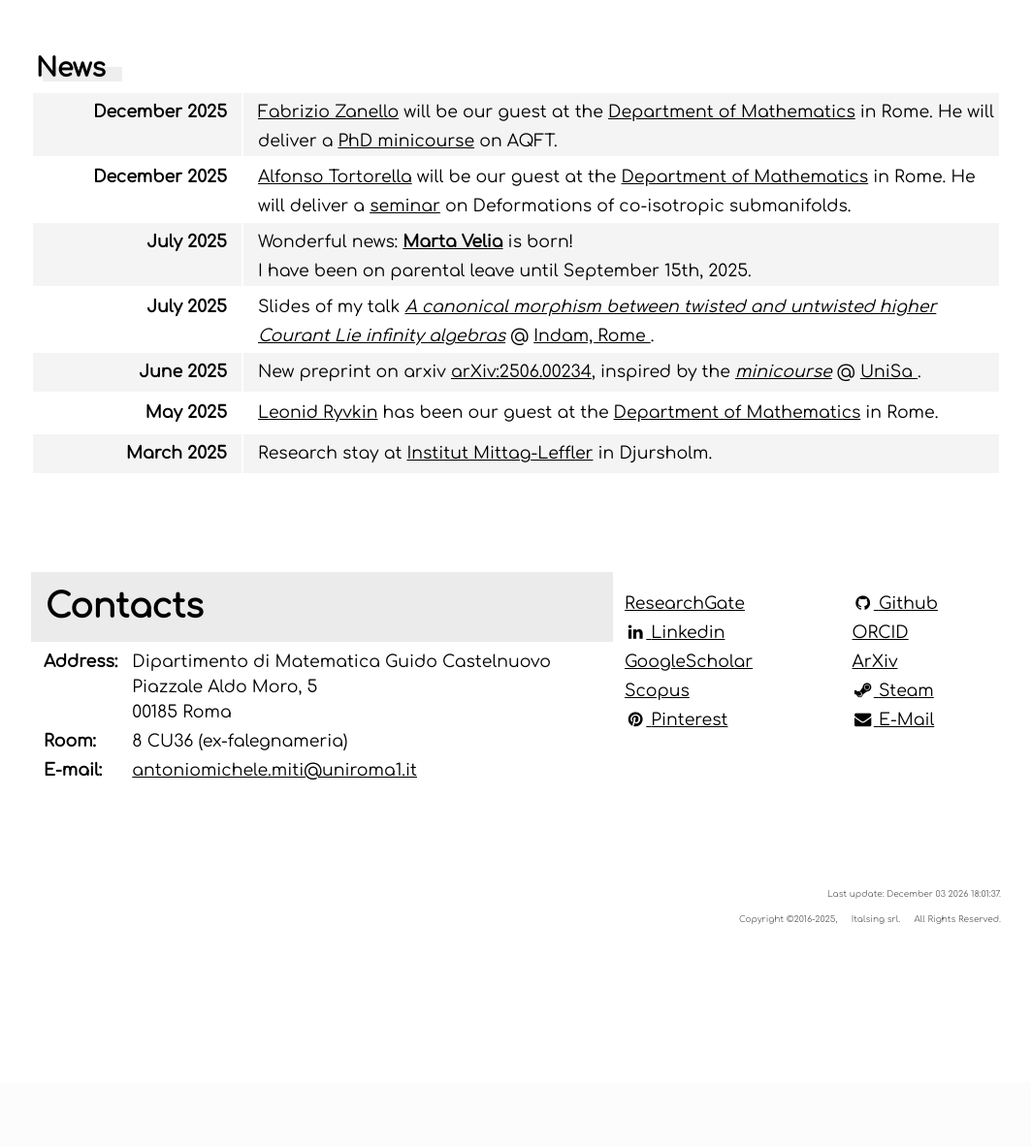
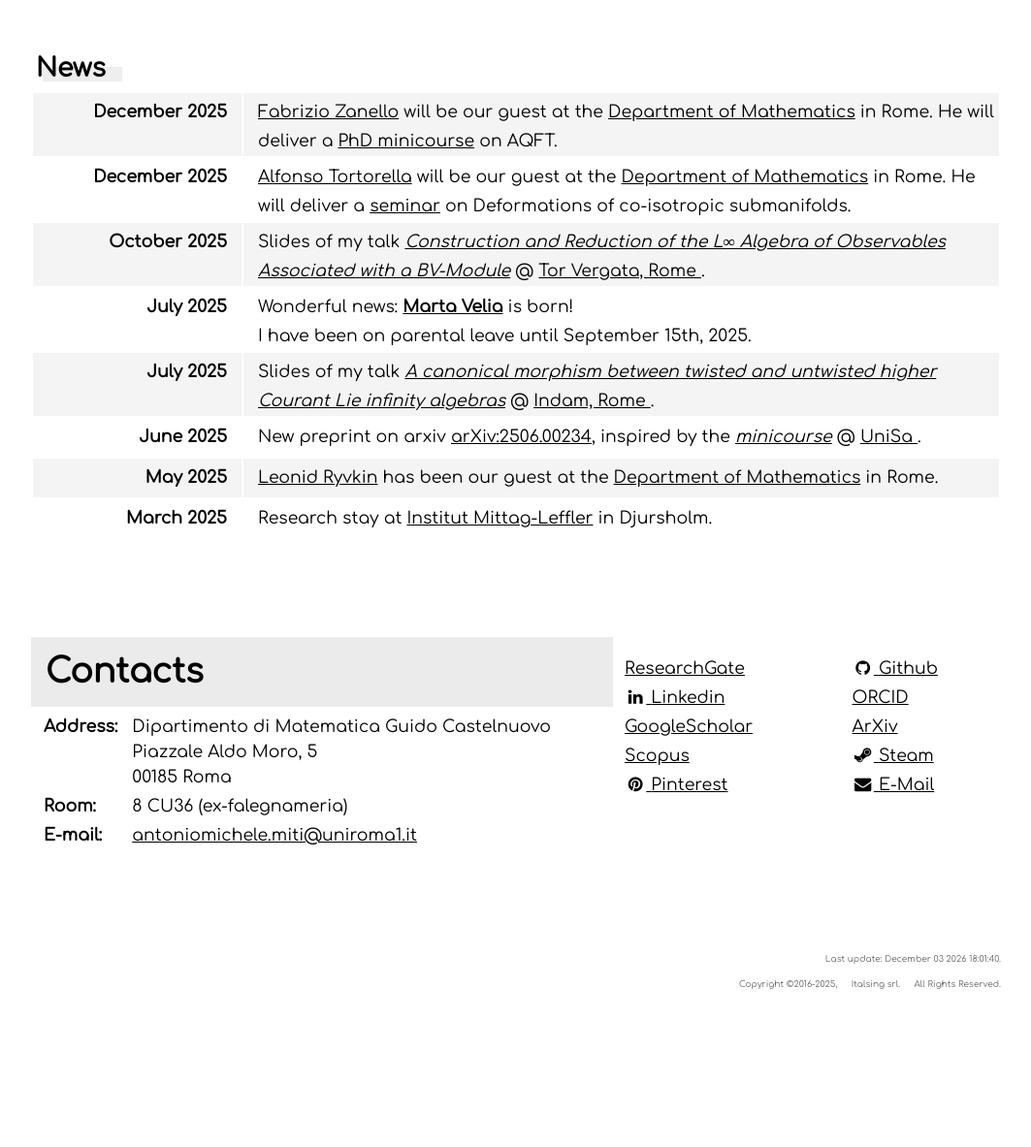
Before and after one commit to MasterToninus/MasterToninus.github.io, a PHP site: page / in a window 1280 px wide. Shown: the part 1303-2486 px from the top of the page at 97% size, without its empty margins (108-1171 px from the left). Before the commit the page ends 2256 px from the top, so only its background shows below. Run offline with PHP 8.4, Linux system fonts and the light colour scheme; some libraries are stand-ins or nearby versions.

Commit message:
Tor vergata Talk.

```diff
--- a/data/material.csv
+++ b/data/material.csv
@@ -28,3 +28,4 @@ Presentation;Multisymplectic observables and higher Courant algebroids;Talk;;2/0
 Presentation;Multisymplectic approach to LFT and the Stress-Energy tensor;Talk;;31/05/2024;0;"Geometric conservation laws in physics";Università di Torino;https://www.researchgate.net/publication/381297576_Multisymplectic_approach_to_LFT_the_Stress-Energy_tensor;https://www.dropbox.com/scl/fi/j54tl4m10fl2scbrtc4sx/2405-Torino-Conservationlaws.pdf?rlkey=ay7nrxda4fg8lklvox578g6yj&st=iqht9v8o&dl=0
 Presentation;Constraint Algebras of Multisymplectic Observables;Talk;;20/01/2025;0;19th International Young Researchers Workshop on Geometry, Dynamics and Field Theory;Università di Verona;https://www.researchgate.net/publication/389164831_Constraint_Algebras_of_Multisymplectic_Observables_Slides;https://sites.google.com/view/xix-yrw-verona/home
 Presentation;A canonical morphism between twisted and untwisted higher Courant Lie infinity algebras;Talk;;03/07/2025;0;Some like it hot - Geometry & Topology in Rome;Sapienza University of Rome;https://www.researchgate.net/publication/393357377_A_canonical_morphism_between_twisted_and_untwisted_higher_Courant_Lie_infinity_algebras;https://www.mat.uniroma2.it/~kowalzig/ws.html
+Presentation;Construction and Reduction of the L∞-Algebra of Observables Associated with a BV-Module;Talk;;24/10/2025;0;Seminar;Tor Vergata, Rome;https://www.researchgate.net/publication/396871060_Construction_and_Reduction_of_the_L_Algebra_of_Observables_Associated_with_a_BV-Module;https://www.mat.uniroma1.it/it/construction-and-reduction-lie-infinity-algebra-observables-associated-bv-module
--- a/index.php
+++ b/index.php
@@ -242,6 +242,15 @@
           </td>
           </tr>
 
+          <tr>
+              <td class="left"><b>October 2025</b></td>
+              <td class="right">Slides of my talk
+                <a href="https://www.researchgate.net/publication/396871060_Construction_and_Reduction_of_the_L_Algebra_of_Observables_Associated_with_a_BV-Module"><em>Construction and Reduction of the L∞ Algebra of Observables Associated with a BV-Module</em></a> @
+                <a href="https://www.mat.uniroma1.it/it/construction-and-reduction-lie-infinity-algebra-observables-associated-bv-module"> Tor Vergata, Rome
+                </a>.
+              </td>
+          </tr>
+
 
           <tr>
             <td class="left"><b>July 2025</b></td>
```
